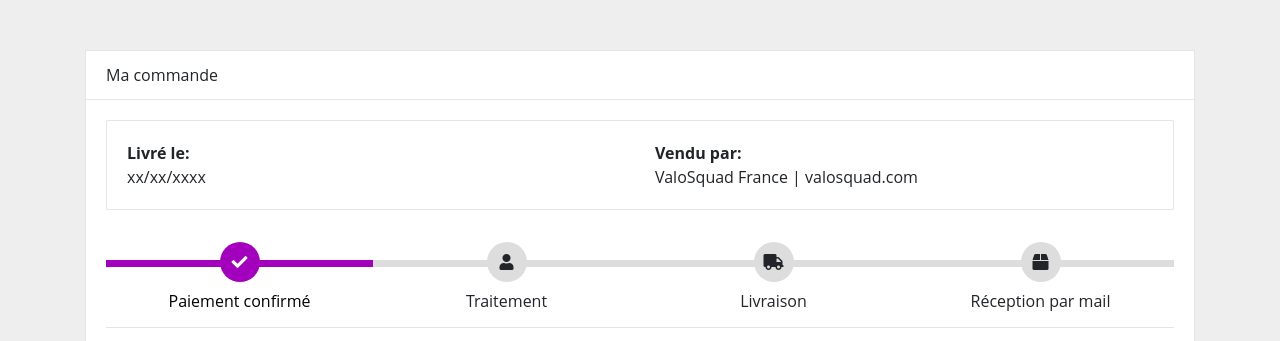
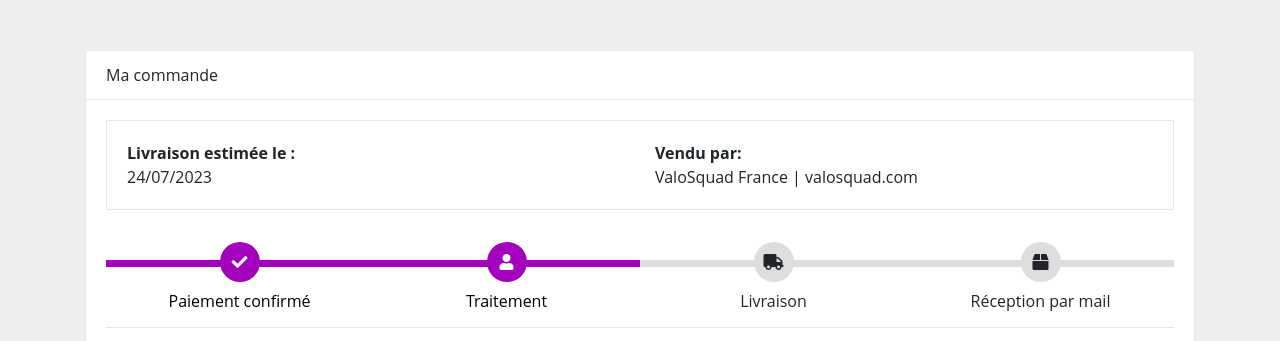
Before and after one commit to valosquadfrance/ValoSquad, a plain HTML site: page billings/billing5.html in a window 1280 px wide. Shown: the top 341 px of the page. Drawn offline with nearby package versions, Linux system fonts and the light colour scheme.

Commit message:
Update billing5.html

```diff
--- a/billings/billing5.html
+++ b/billings/billing5.html
@@ -32,13 +32,13 @@
         <div class="card-body">
             <article class="card">
                 <div class="card-body row">
-                    <div class="col"> <strong>Livré le:</strong> <br>xx/xx/xxxx </div>
+                    <div class="col"> <strong>Livraison estimée le :</strong> <br>24/07/2023 </div>
                     <div class="col"> <strong>Vendu par:</strong> <br> ValoSquad France | valosquad.com </div>
                 </div>
             </article>
             <div class="track">
                 <div class="step active"> <span class="icon"> <i class="fa fa-check"></i> </span> <span class="text">Paiement confirmé</span> </div>
-                <div class="step"> <span class="icon"> <i class="fa fa-user"></i> </span> <span class="text"> Traitement</span> </div>
+                <div class="step active"> <span class="icon"> <i class="fa fa-user"></i> </span> <span class="text"> Traitement</span> </div>
                 <div class="step"> <span class="icon"> <i class="fa fa-truck"></i> </span> <span class="text"> Livraison </span> </div>
                 <div class="step"> <span class="icon"> <i class="fa fa-box"></i> </span> <span class="text">Réception par mail</span> </div>
             </div>
```
